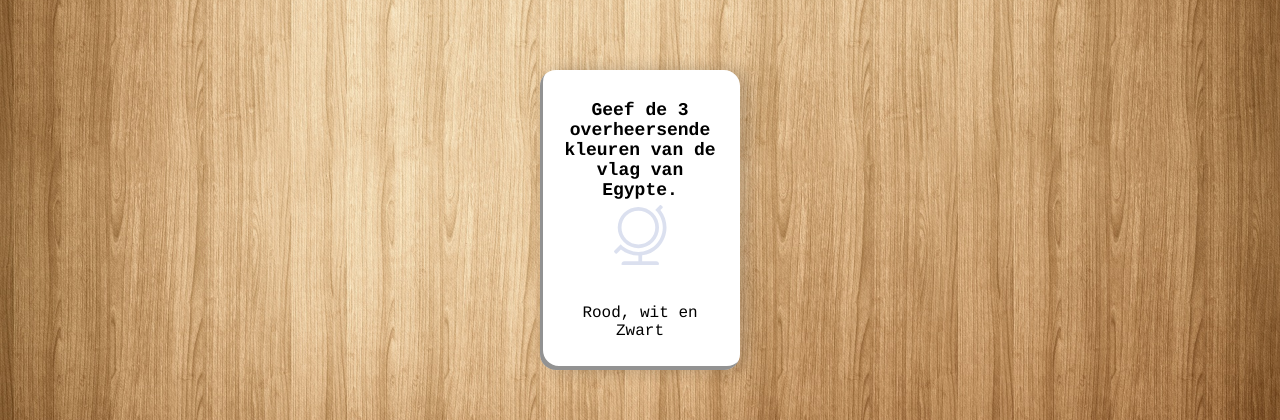
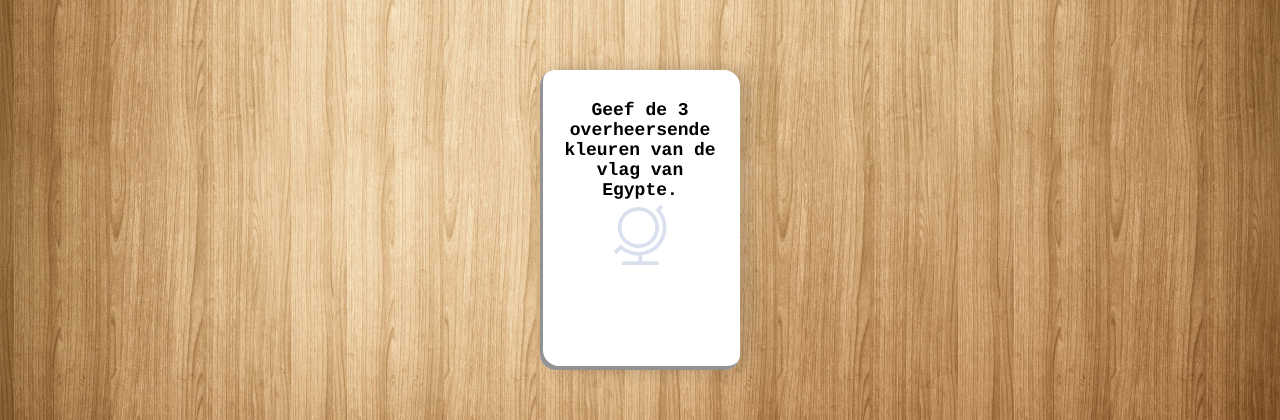
Before and after one commit to kdssoftware/boardgame, a Next.js app: page / in a window 1280 px wide. Both pictures are taken after a click on the element 258 px from the left and 400 px from the top of the page. Shown: the part 180-600 px from the top of the page. Built offline with nearby package versions, Linux system fonts and the light colour scheme.

Commit message:
first hide answer

```diff
--- a/pages/index.js
+++ b/pages/index.js
@@ -7,6 +7,7 @@ export default function Home() {
   const [questions, setQuestions] = useState([]);
   const [currentQuestion, setCurrentQuestion] = useState(null);
   const [currentSoort, setCurrentSoort] = useState(null);
+  const [viewAnswer, setViewAnswer] = useState(false);
   const soorten = [
     "A","C","G","N","W"
   ]
@@ -33,6 +34,7 @@ export default function Home() {
   function flipCard() {
     setCurrentSoort(null);
     setCurrentQuestion(null);
+    setViewAnswer(false);
   }
 
   return (
@@ -76,12 +78,14 @@ export default function Home() {
                   </div>
                 )
         :
-            <div className={styles.card+" "+styles.front} onClick={flipCard}>
+            <div className={styles.card+" "+styles.front} onClick={()=>{
+              viewAnswer ? flipCard() : setViewAnswer(true);
+            }}>
               <div className={styles["bg"+currentSoort]+" "+styles.bgFront}></div>
               <div className={styles.question}>
                 {questions[currentQuestion]?.vraag}
               </div>
-              <div className={styles.answer}>
+              <div className={styles.answer} style={{"display":(viewAnswer?"block":"none")}}>
                 {questions[currentQuestion]?.antwoord}
               </div>
             </div>
```
